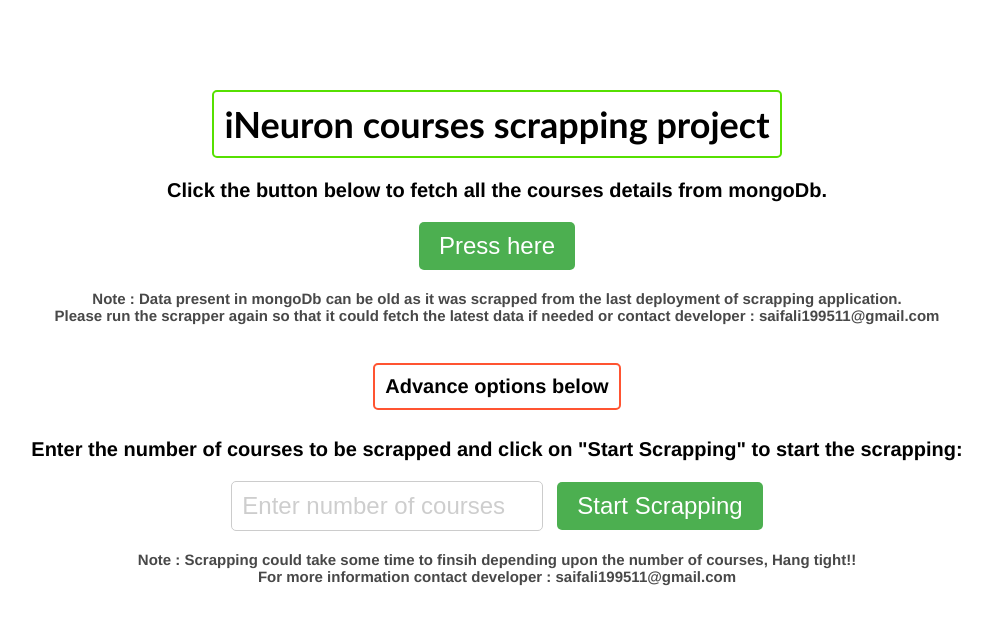
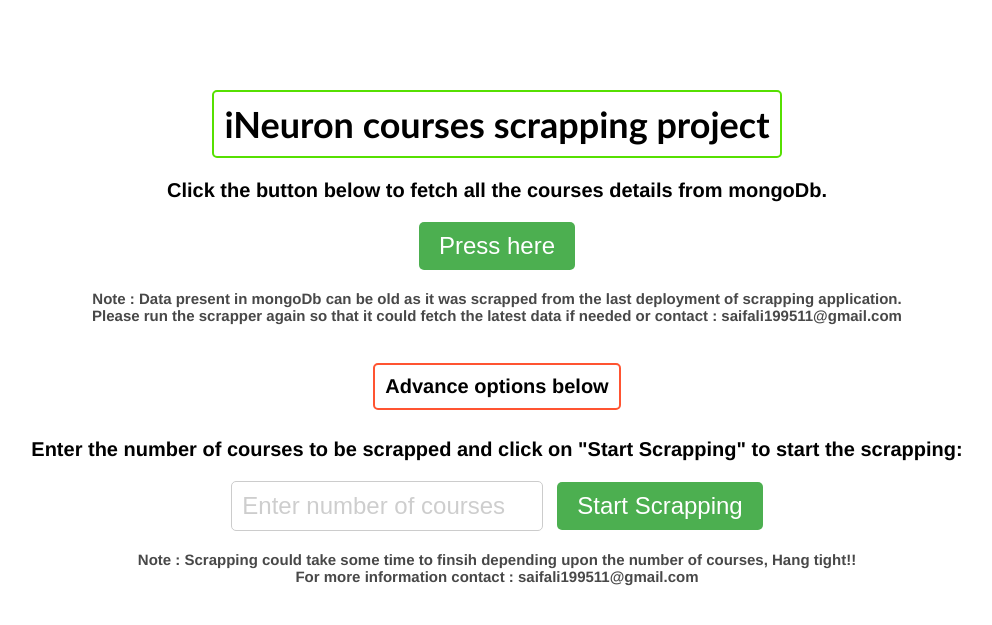
Before and after one commit to JokerDD/ineuron_scrapping, a Flask app: page / in a window 1280 px wide. Shown: the top 625 px of the page, without its empty margins (143-1135 px from the left). Run offline with Flask 2, Linux system fonts and the light colour scheme.

Commit message:
index.html text change

```diff
--- a/templates/index.html
+++ b/templates/index.html
@@ -94,7 +94,7 @@
 	</form>
     </div>
     <h3>Note : Data present in mongoDb can be old as it was scrapped from the last deployment of scrapping application.<br>
-    Please run the scrapper again so that it could fetch the latest data if needed or contact developer : saifali199511@gmail.com
+    Please run the scrapper again so that it could fetch the latest data if needed or contact : saifali199511@gmail.com
     </h3>
     <h5>
         Advance options below
@@ -112,7 +112,7 @@
         </form>
         </div>
         <h3>Note : Scrapping could take some time to finsih depending upon the number of courses, Hang tight!!<br>
-            For more information contact developer : saifali199511@gmail.com
+            For more information contact : saifali199511@gmail.com
         </h3>
 
 </body>
```
